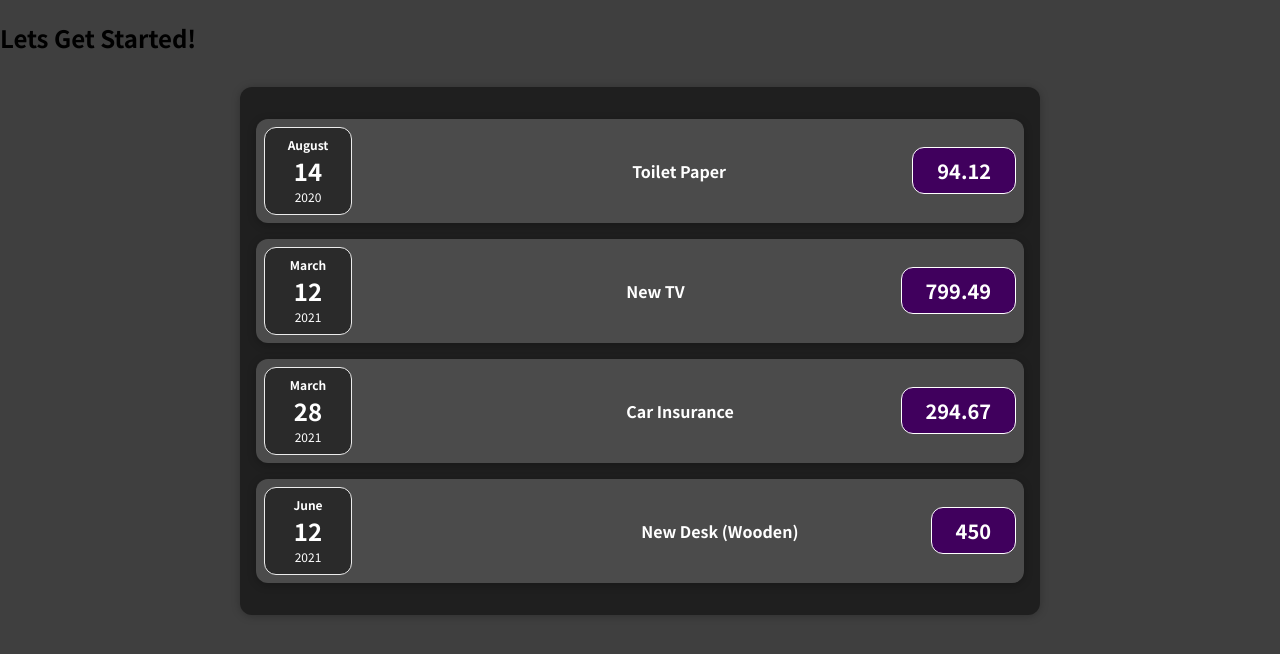
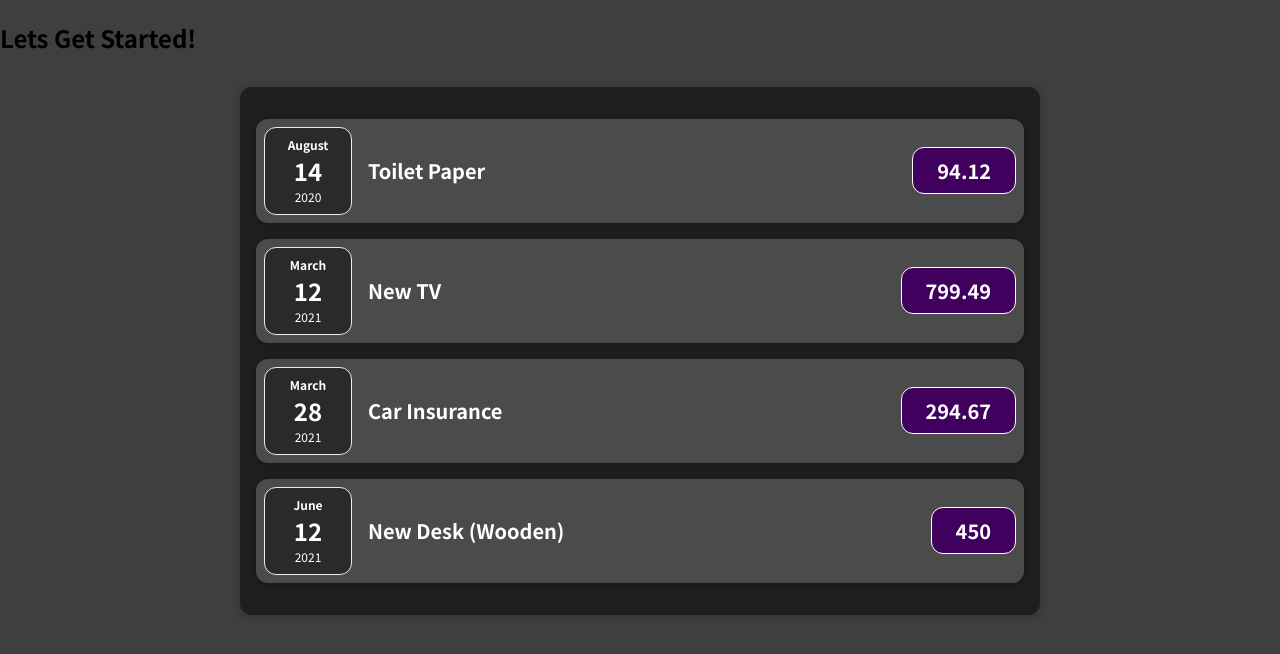
Before and after one commit to NArredondo89/React-Practice-Modules, a React (Create React App) app: page / in a window 1280 px wide. Shown: the top 654 px of the page. Built offline with nearby package versions, Linux system fonts and the light colour scheme.

Commit message:
Ended list with multiple components

```diff
--- a/src/App.js
+++ b/src/App.js
@@ -1,6 +1,6 @@
 import "./index.css";
 
-import Expenses from "./components/Expenses";
+import Expenses from "./components/Expenses/Expenses";
 
 function App() {
   const expenses = [
--- a/src/components/ExpenseItem.css
+++ b/src/components/Expenses/ExpenseItem.css
@@ -2,10 +2,8 @@
   display: flex;
   justify-content: space-between;
   align-items: center;
-  box-shadow: 0 2px 8px rgba(0, 0, 0, 0.25);
   padding: 0.5rem;
   margin: 1rem 0;
-  border-radius: 12px;
   background-color: #4b4b4b;
 }
 
--- a/src/components/ExpenseItem.js
+++ b/src/components/Expenses/ExpenseItem.js
@@ -1,20 +1,21 @@
 import React from "react";
+import ExpenseDate from "./ExpenseDate";
+import Card from "../UI/Card";
 import "./ExpenseItem.css";
-import ExpenseDate from "./ExpenseDate";
 
 function ExpenseItem(props) {
-  const id = props.id;
   const title = props.title;
   const amount = props.amount;
   const date = props.date;
 
   return (
-    <div key={id} className="expense-item">
+    <Card className="expense-item">
       <ExpenseDate date={date} />
-      <div className="expense-item__description"></div>
-      <h2>{title}</h2>
-      <div className="expense-item__price">{amount}</div>
-    </div>
+      <div className="expense-item__description">
+        <h2>{title}</h2>
+        <div className="expense-item__price">{amount}</div>
+      </div>
+    </Card>
   );
 }
 
--- a/src/components/Expenses.css
+++ b/src/components/Expenses/Expenses.css
@@ -4,6 +4,4 @@
   margin: 2rem auto;
   width: 50rem;
   max-width: 95%;
-  border-radius: 12px;
-  box-shadow: 0 1px 8px rgba(0, 0, 0, 0.25);
 }
--- a/src/components/Expenses.js
+++ b/src/components/Expenses/Expenses.js
@@ -1,12 +1,15 @@
 import React from "react";
 import ExpenseItem from "./ExpenseItem";
 import "./Expenses.css";
+
+import "../UI/Card";
+import Card from "../UI/Card";
 
 function Expenses(props) {
   const item = props.items;
 
   return (
-    <div className="expenses">
+    <Card className="expenses">
       <ExpenseItem
         title={item[0].title}
         amount={item[0].amount}
@@ -27,7 +30,7 @@
         amount={item[3].amount}
         date={item[3].date}
       />
-    </div>
+    </Card>
   );
 }
 
--- /dev/null
+++ b/src/components/UI/Card.css
@@ -0,0 +1,4 @@
+.card {
+  border-radius: 12px;
+  box-shadow: 0 1px 8px rgba(0, 0, 0, 0.25);
+}
--- /dev/null
+++ b/src/components/UI/Card.js
@@ -0,0 +1,11 @@
+import React from "react";
+
+import "./Card.css";
+
+function Card(props) {
+  const classes = "card " + props.className;
+
+  return <div className={classes}>{props.children}</div>;
+}
+
+export default Card;
```
Also changed, not shown: src/components/Expenses/ExpenseDate.css (renamed from src/components/ExpenseDate.css), src/components/Expenses/ExpenseDate.js (renamed from src/components/ExpenseDate.js).
